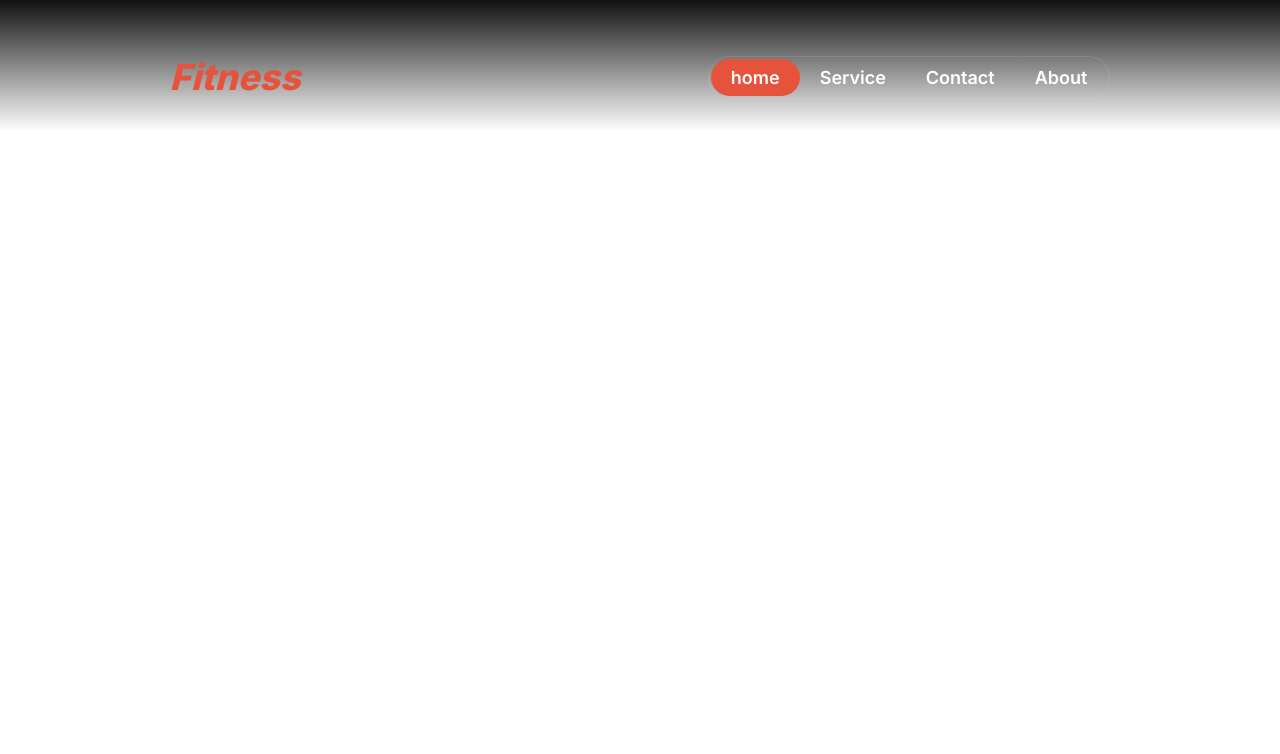
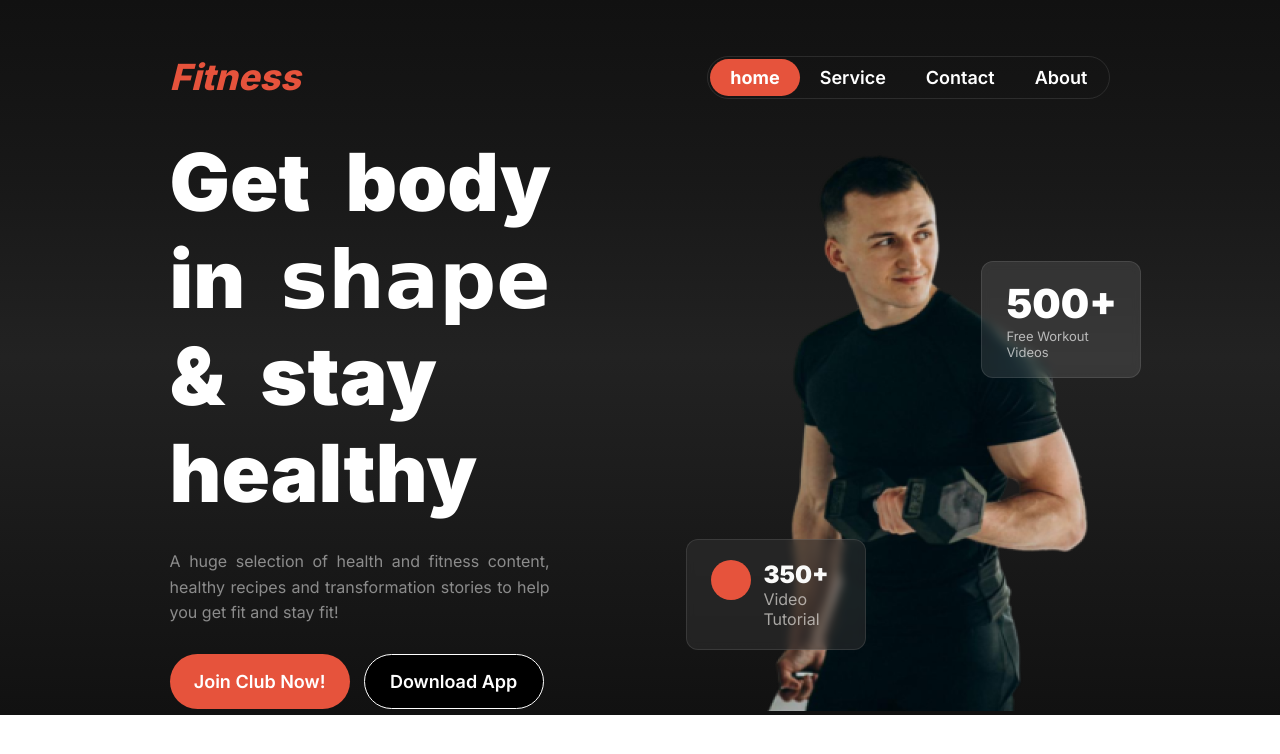
Before and after one commit to Toha-Hossain28/Assignment-2, a plain HTML site: page index.html in a window 1280 px wide. Drawn offline with Linux system fonts and the light colour scheme; a web font is replaced by a local one.

Commit message:
banner done

```diff
--- a/index.html
+++ b/index.html
@@ -27,6 +27,39 @@
           <i class="fa-solid fa-bars"></i>
         </div>
       </nav>
+      <div class="banner">
+        <div class="banner-text">
+          <h1 class="banner-title">
+            Get body in <span class="shape">shape</span> & stay healthy
+          </h1>
+          <p>
+            A huge selection of health and fitness content, healthy recipes
+            <!-- <br /> -->
+            and transformation stories to help you get fit and stay fit!
+          </p>
+          <div class="buttons">
+            <button class="btn-primary">
+              Join <span id="club">Club</span> Now!</button
+            ><button class="btn-secondary">Download App</button>
+          </div>
+        </div>
+        <div class="banner-img">
+          <img src="./images/Images 2.png" alt="" />
+          <div class="workout-video">
+            <div class="500">500+</div>
+            <div class="workout">Free Workout Videos</div>
+          </div>
+          <div class="tutorial">
+            <div class="circle-cont">
+              <div class="circle"></div>
+            </div>
+            <div class="video-tut">
+              <div class="350">350+</div>
+              <div class="tut">Video Tutorial</div>
+            </div>
+          </div>
+        </div>
+      </div>
     </header>
     <main></main>
     <footer></footer>
--- a/styles/style.css
+++ b/styles/style.css
@@ -1,6 +1,5 @@
 @import url("https://fonts.googleapis.com/css2?family=Inter:wght@100..900&display=swap");
-@import url("https://fonts.cdnfonts.com/css/miama");
-/* font-family: "Miama", sans-serif; */
+@import url("https://fonts.googleapis.com/css2?family=Arizonia&display=swap");
 
 * {
   margin: 0;
@@ -12,6 +11,33 @@ body {
   margin: 0 auto;
 }
 
+.btn-primary {
+  width: 180px;
+  border-radius: 42px;
+  padding: 16px 10px 16px 10px;
+  background: rgb(230, 83, 60);
+  border: none;
+  color: rgb(255, 255, 255);
+  font-family: Inter;
+  font-size: 1.125rem;
+  font-weight: 600;
+  margin-right: 14px;
+  cursor: pointer;
+}
+
+.btn-secondary {
+  width: 180px;
+  padding: 16px 10px 16px 10px;
+  border: 1px solid rgb(255, 255, 255);
+  border-radius: 42px;
+  color: rgb(255, 255, 255);
+  background-color: black;
+  font-family: Inter;
+  font-size: 1.125rem;
+  font-weight: 600;
+  cursor: pointer;
+}
+
 /* header */
 header {
   display: flex;
@@ -21,7 +47,9 @@ header {
   background: linear-gradient(
     180deg,
     rgb(17, 17, 17),
-    rgba(119, 119, 119, 0) 100%
+    rgb(24, 24, 24) 25%,
+    rgb(34, 34, 34) 50%,
+    rgb(17, 17, 17) 100%
   );
 }
 /* nav-bar */
@@ -58,6 +86,7 @@ header {
 .nav-item #home {
   border-radius: 46px;
   background: rgb(230, 83, 60);
+  font-weight: bold;
 }
 
 .nav-item p {
@@ -70,6 +99,7 @@ header {
   display: none;
   font-size: 1.6rem;
   cursor: pointer;
+  color: rgb(255, 255, 255);
 }
 
 @media screen and (max-width: 576px) {
@@ -86,3 +116,150 @@ header {
 }
 
 /* navbar ends */
+
+/* banner */
+.banner {
+  width: 73.5%;
+  display: flex;
+  justify-content: space-between;
+  gap: 50px;
+}
+
+.banner-title {
+  width: 400px;
+  color: rgb(255, 255, 255);
+  font-family: Inter;
+  font-size: 5rem;
+  font-weight: 900;
+  margin-bottom: 28px;
+  word-spacing: 1.2rem;
+}
+
+.banner-text {
+  max-width: 630px;
+  height: 580px;
+  display: flex;
+  flex-direction: column;
+  justify-content: center;
+}
+
+.shape {
+  font-family: "Arizonia", cursive;
+  font-weight: bolder;
+}
+
+.banner-text p {
+  width: 380px;
+  color: rgba(255, 255, 255, 0.5);
+  font-family: Inter;
+  font-size: 1rem;
+  font-weight: 400;
+  margin-bottom: 28px;
+  line-height: 1.6rem;
+  text-align: justify;
+}
+
+.buttons {
+  display: flex;
+}
+
+.banner-img {
+  position: relative;
+}
+
+.banner-img img {
+  /* position: absolute;
+  right: -10px; */
+}
+
+.banner-img .workout-video {
+  width: 160px;
+  color: rgb(255, 255, 255);
+  font-family: Inter;
+  font-size: 2.5rem;
+  font-weight: 900;
+  margin-bottom: 5px;
+  border: 2px solid red;
+  padding: 17px 24px;
+  border: 1px solid rgba(255, 255, 255, 0.1);
+  border-radius: 12px;
+  backdrop-filter: blur(4px);
+  background: rgba(255, 255, 255, 0.1);
+  position: absolute;
+  left: 220px;
+  top: 130px;
+}
+
+.banner-img .workout-video .workout {
+  color: rgba(255, 255, 255, 0.65);
+  font-family: Inter;
+  font-size: 0.8125rem;
+  font-weight: 400;
+}
+
+.tutorial {
+  width: 180px;
+  color: rgb(250, 250, 249);
+  font-family: Inter;
+  font-size: 1.5rem;
+  font-weight: 900;
+  display: flex;
+  gap: 12px;
+  border: 1px solid rgba(255, 255, 255, 0.1);
+  border-radius: 12px;
+  backdrop-filter: blur(4px);
+  background: rgba(48, 48, 48, 0.54);
+  padding: 20px 24px;
+  z-index: 11;
+  position: absolute;
+  left: -75px;
+  bottom: 65px;
+}
+
+.tutorial .tut {
+  color: rgba(239, 237, 232, 0.65);
+  font-family: Inter;
+  font-size: 1rem;
+  font-weight: 400;
+}
+
+.tutorial .circle {
+  height: 2.5rem;
+  width: 2.5rem;
+  background: rgb(230, 83, 60);
+  border-radius: 50%;
+}
+
+@media screen and (max-width: 576px) {
+  .banner {
+    flex-direction: column;
+    justify-content: flex-start;
+    width: 93%;
+  }
+  .banner-title {
+    font-size: 3.25rem;
+    width: 70%;
+  }
+  .banner-text {
+    height: auto;
+  }
+  .banner-text p {
+    width: 67%;
+    font-size: 1.35rem;
+    text-align: left;
+  }
+  #club {
+    display: none;
+  }
+  .buttons {
+    justify-content: space-between;
+  }
+  .banner-img .workout-video {
+    top: 50px;
+    left: 200px;
+  }
+  .tutorial {
+    bottom: 245px;
+    left: 10px;
+  }
+}
```
